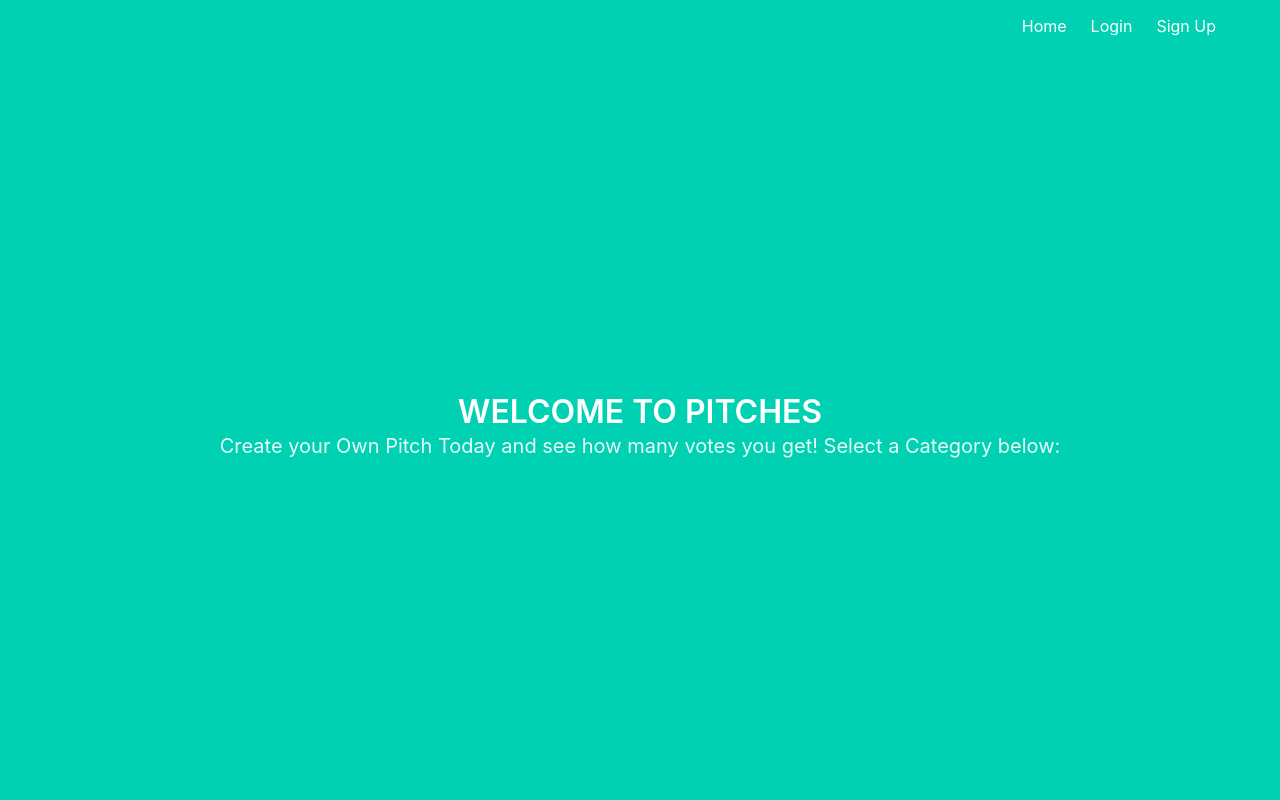
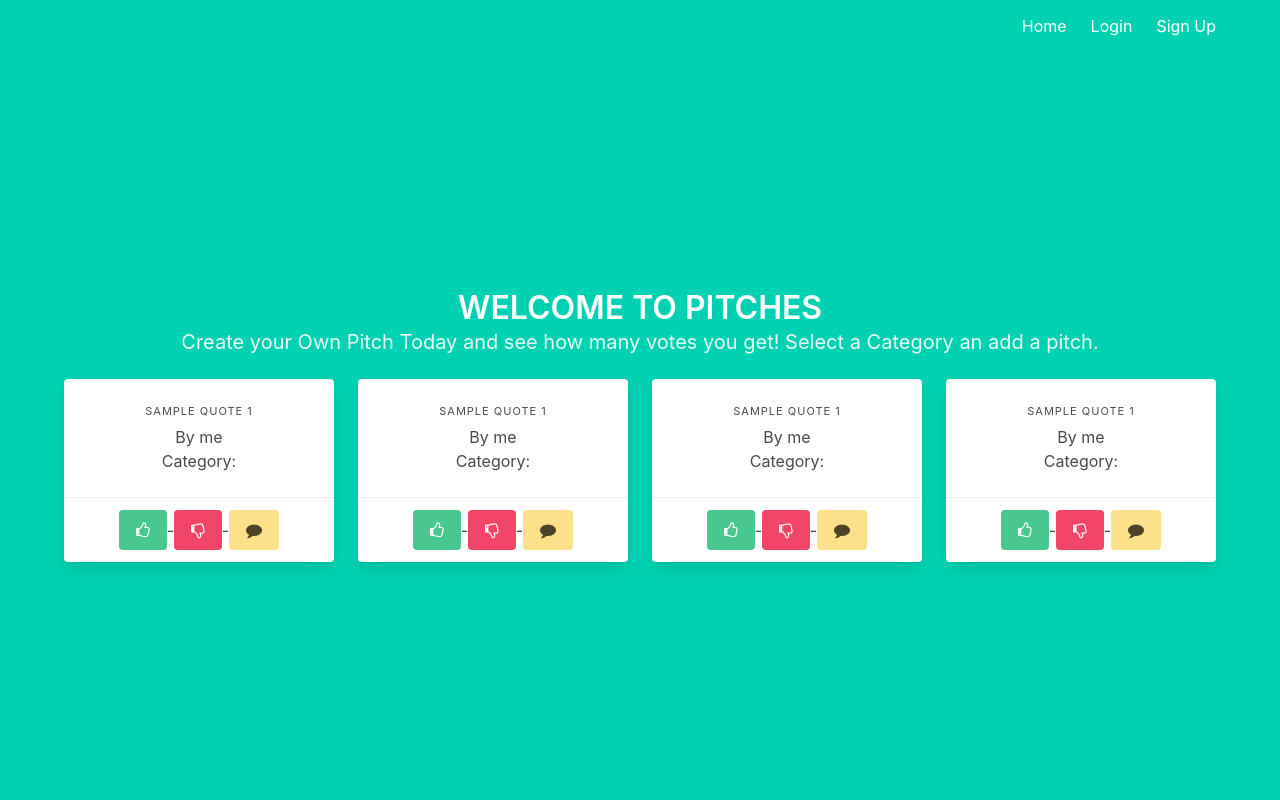
Before and after one commit to NderituMwanu/pitches, a Flask app: page / in a window 1280 px wide. Run offline with Flask 2, Linux system fonts and the light colour scheme; data that the repository does not hold is empty; some libraries are stand-ins or nearby versions.

Commit message:
main template file

```diff
--- a/app/templates/index.html
+++ b/app/templates/index.html
@@ -6,7 +6,7 @@
 </h1>
 <h2 class="subtitle">
   Create your Own Pitch Today and see how many votes you get!
-  Select a Category below:
+  Select a Category an add a pitch.
 
   <link href="https://fonts.googleapis.com/css2?family=Jost&display=swap" rel="stylesheet">
   <link rel="stylesheet" href="https://cdnjs.cloudflare.com/ajax/libs/bulma/0.6.2/css/bulma.min.css">
@@ -14,4 +14,114 @@
     integrity="sha384-wvfXpqpZZVQGK6TAh5PVlGOfQNHSoD2xbE+QkPxCAFlNEevoEH3Sl0sibVcOQVnN" crossorigin="anonymous">
 </h2>
 
+<div class="columns">
+  <div class="column">
+    <div class="card">
+      <div class="card-content">
+        <h1 class="heading"> sample quote 1 </h1>
+        <h2 class="subheading">By me </h2>
+        <h4 class="subheading">Category: </h4>
+      </div>
+      <footer class="card-footer">
+        <div class="card-footer-item">
+          <a href="#" class="button is-success">
+            <i class="fa fa-thumbs-o-up"></i>
+          </a>
+          -
+          <a href="#" class="button is-danger">
+            <i class="fa fa-thumbs-o-down"></i>
+          </a>
+          -
+          <a href="#" class="button is-warning">
+            <i class="fa fa-comment"></i>
+          </a>
+        </div>
+
+      </footer>
+    </div>
+  </div>
+
+
+  <div class="column">
+    <div class="card">
+      <div class="card-content">
+        <h1 class="heading"> sample quote 1 </h1>
+        <h2 class="subheading">By me </h2>
+        <h4 class="subheading">Category: </h4>
+      </div>
+      <footer class="card-footer">
+        <div class="card-footer-item">
+          <a href="#" class="button is-success">
+            <i class="fa fa-thumbs-o-up"></i>
+          </a>
+          -
+          <a href="#" class="button is-danger">
+            <i class="fa fa-thumbs-o-down"></i>
+          </a>
+          -
+          <a href="#" class="button is-warning">
+            <i class="fa fa-comment"></i>
+          </a>
+        </div>
+
+      </footer>
+    </div>
+  </div>
+
+
+  <div class="column">
+    <div class="card">
+      <div class="card-content">
+        <h1 class="heading"> sample quote 1 </h1>
+        <h2 class="subheading">By me </h2>
+        <h4 class="subheading">Category: </h4>
+      </div>
+      <footer class="card-footer">
+        <div class="card-footer-item">
+          <a href="#" class="button is-success">
+            <i class="fa fa-thumbs-o-up"></i>
+          </a>
+          -
+          <a href="#" class="button is-danger">
+            <i class="fa fa-thumbs-o-down"></i>
+          </a>
+          -
+          <a href="#" class="button is-warning">
+            <i class="fa fa-comment"></i>
+          </a>
+        </div>
+
+      </footer>
+    </div>
+  </div>
+
+  <div class="column">
+    <div class="card">
+      <div class="card-content">
+        <h1 class="heading"> sample quote 1 </h1>
+        <h2 class="subheading">By me </h2>
+        <h4 class="subheading">Category: </h4>
+      </div>
+      <footer class="card-footer">
+        <div class="card-footer-item">
+          <a href="#" class="button is-success">
+            <i class="fa fa-thumbs-o-up"></i>
+          </a>
+          -
+          <a href="#" class="button is-danger">
+            <i class="fa fa-thumbs-o-down"></i>
+          </a>
+          -
+          <a href="#" class="button is-warning">
+            <i class="fa fa-comment"></i>
+          </a>
+        </div>
+
+      </footer>
+    </div>
+  </div>
+
+</div>
+
+
 {% endblock %}
```
